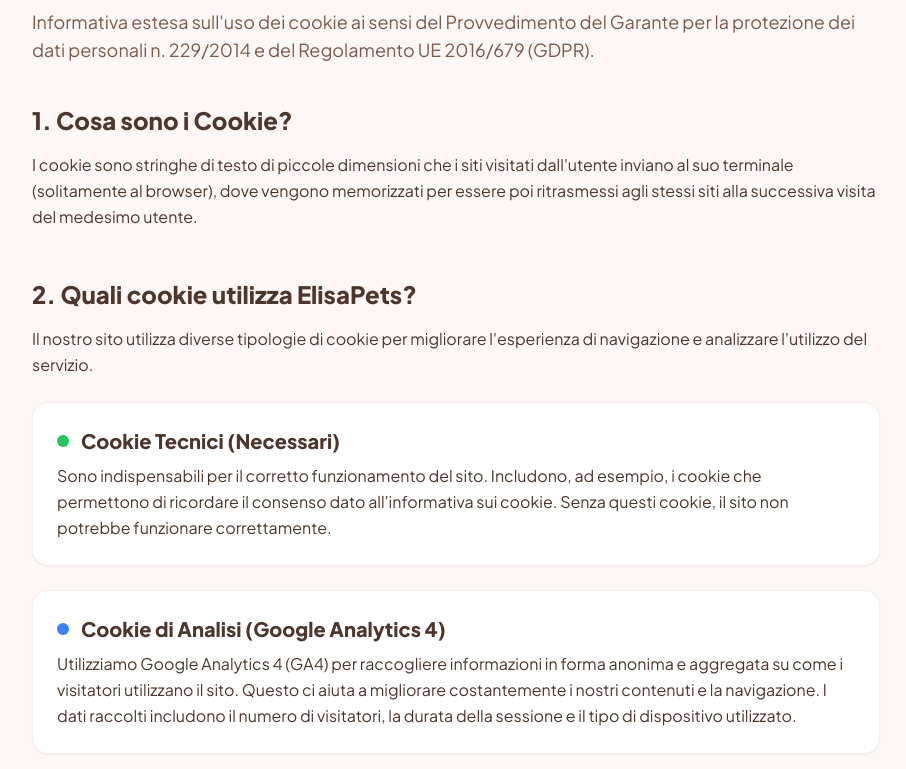
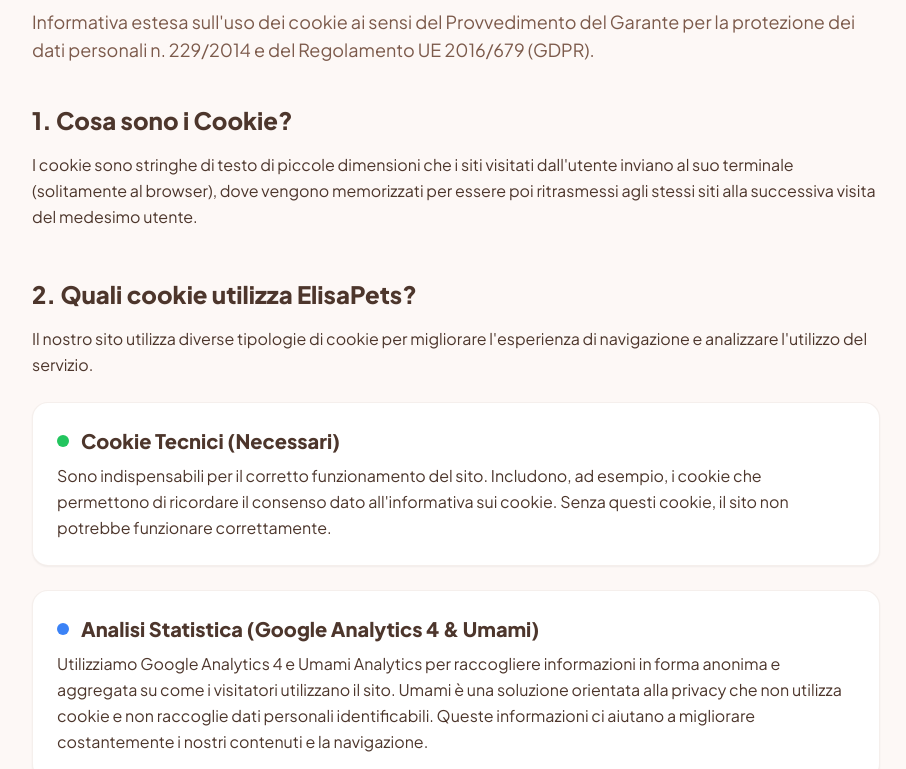
Before and after one commit to davideditolve-95/ElisaPetsSito, a website: page public/cookie-policy.html in a window 1280 px wide. Shown: the part 218-987 px from the top of the page, without its empty margins (184-1090 px from the left). Drawn offline with nearby package versions, Linux system fonts and the light colour scheme.

Commit message:
feat: add Umami analytics script and update cookie policy

```diff
--- a/public/cookie-policy.html
+++ b/public/cookie-policy.html
@@ -42,9 +42,9 @@
                     <div class="bg-white p-6 rounded-2xl border border-[#9E624A]/10 shadow-sm">
                         <h3 class="text-xl font-bold mb-2 flex items-center">
                             <span class="w-3 h-3 bg-blue-500 rounded-full mr-3"></span>
-                            Cookie di Analisi (Google Analytics 4)
+                            Analisi Statistica (Google Analytics 4 & Umami)
                         </h3>
-                        <p>Utilizziamo Google Analytics 4 (GA4) per raccogliere informazioni in forma anonima e aggregata su come i visitatori utilizzano il sito. Questo ci aiuta a migliorare costantemente i nostri contenuti e la navigazione. I dati raccolti includono il numero di visitatori, la durata della sessione e il tipo di dispositivo utilizzato.</p>
+                        <p>Utilizziamo Google Analytics 4 e Umami Analytics per raccogliere informazioni in forma anonima e aggregata su come i visitatori utilizzano il sito. Umami è una soluzione orientata alla privacy che non utilizza cookie e non raccoglie dati personali identificabili. Queste informazioni ci aiutano a migliorare costantemente i nostri contenuti e la navigazione.</p>
                     </div>
                 </div>
             </section>
```
Also changed, not shown: index.html (+3 -0 lines).
